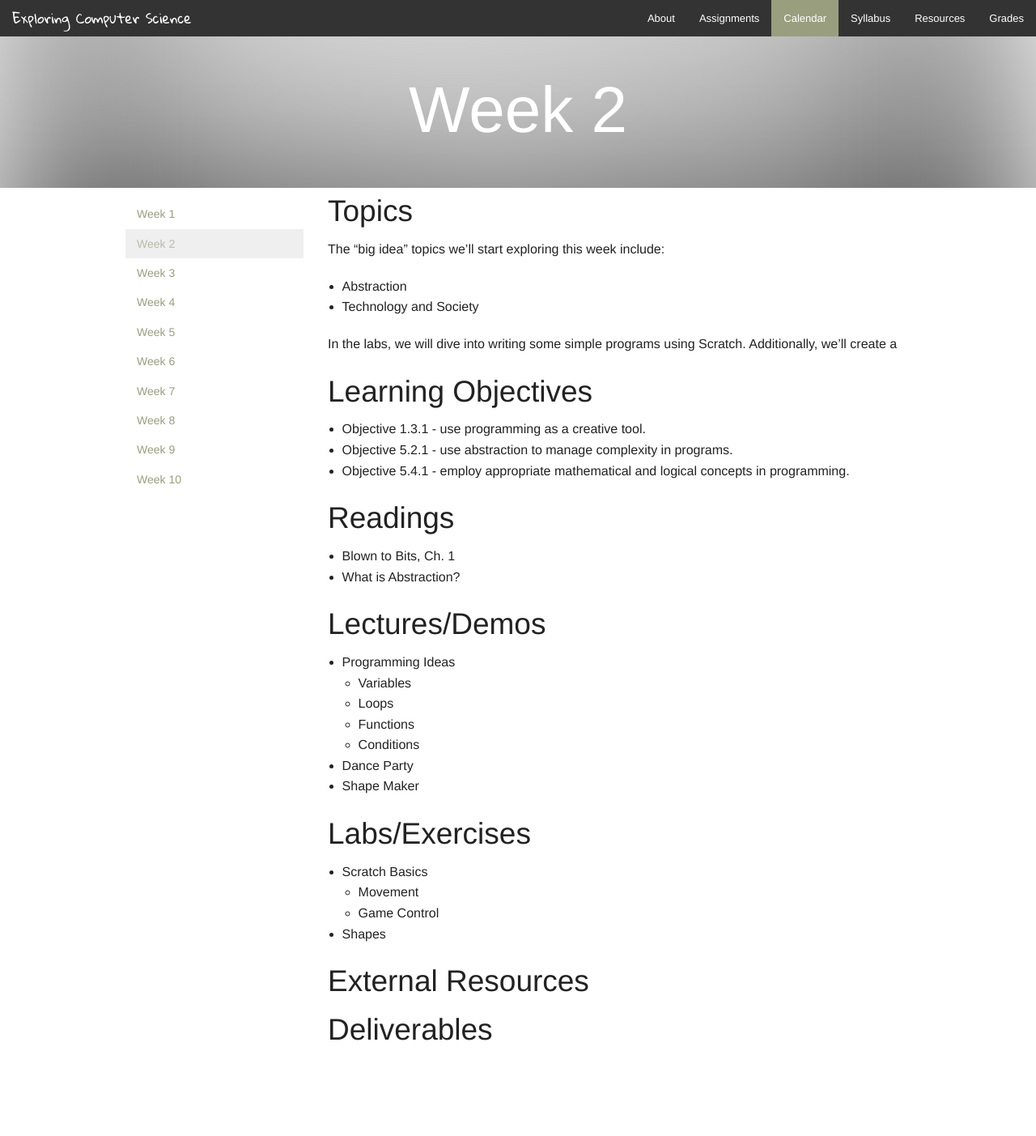
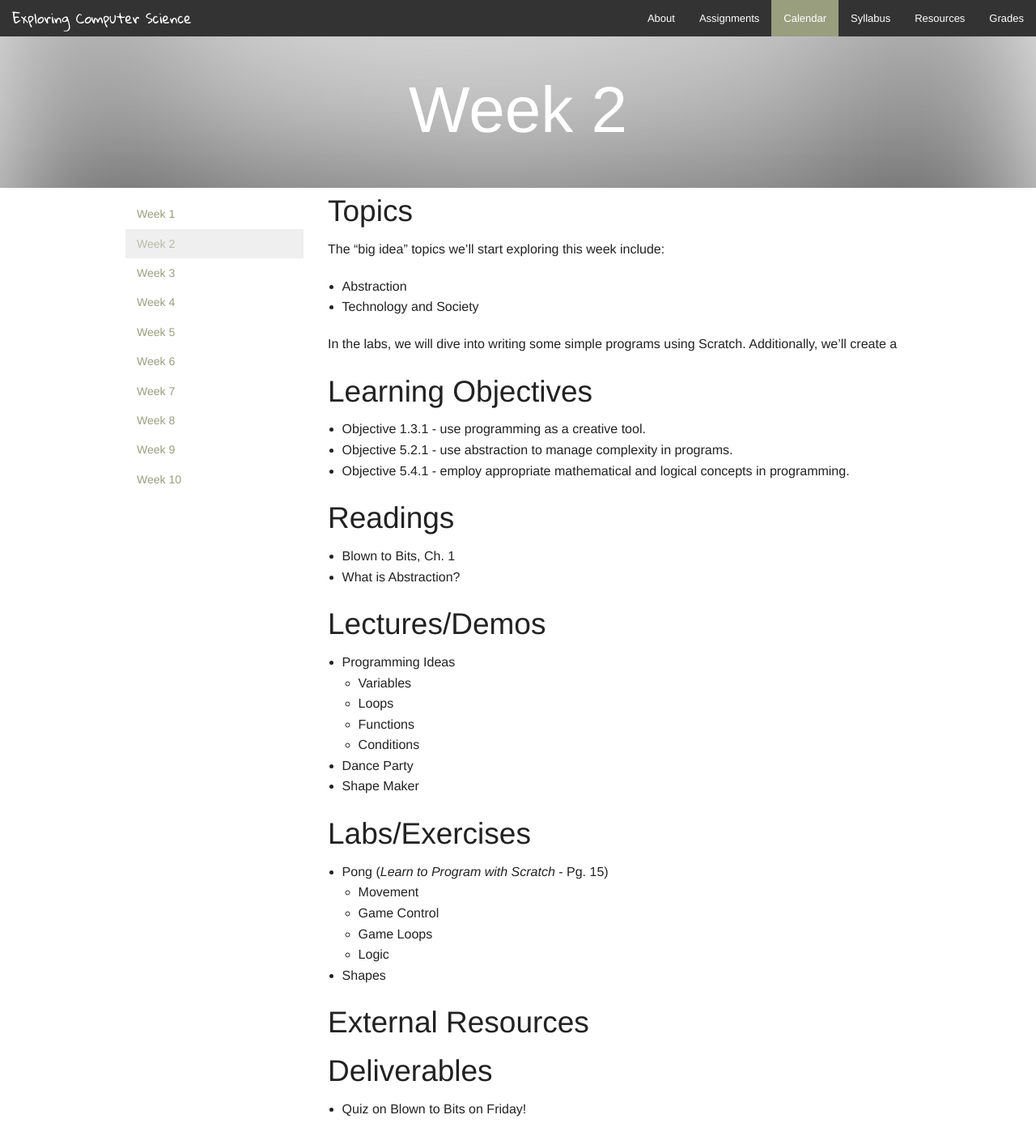
Before and after one commit to mr-shafiei/exploring-computer-science, a Jekyll site: the page built from sections/calendar/_posts/2015-02-02-Week-2.md, in a window 1280 px wide. Shown: the whole page at 81% size. Built offline with Jekyll 4.4.1, drawn with Linux system fonts in a browser that asks for light colours; some web fonts are replaced; Markdown is read by kramdown in place of the engine named in the settings; before the commit the page ends 1306 px from its top, so only the background shows below that.

```diff
--- a/sections/calendar/_posts/2015-02-02-Week-2.md
+++ b/sections/calendar/_posts/2015-02-02-Week-2.md
@@ -49,9 +49,13 @@ Lectures/Demos
 Labs/Exercises
 --------------
 
-- Scratch Basics
+- Pong (_Learn to Program with Scratch_ - Pg. 15)
     - Movement
     - Game Control
+    - Game Loops
+    - Logic
+
+
 - Shapes
 
 
@@ -63,3 +67,5 @@ External Resources
 
 Deliverables
 -------------
+
+- Quiz on Blown to Bits on Friday!
```
Also changed, not shown: sections/assignments/_drafts/2015-xx-xx-Blank-Assignment.md (added, +7 -0 lines), sections/assignments/_posts/2015-02-02-Quiz-Blown-To-Bits.md (added, +11 -0 lines).
